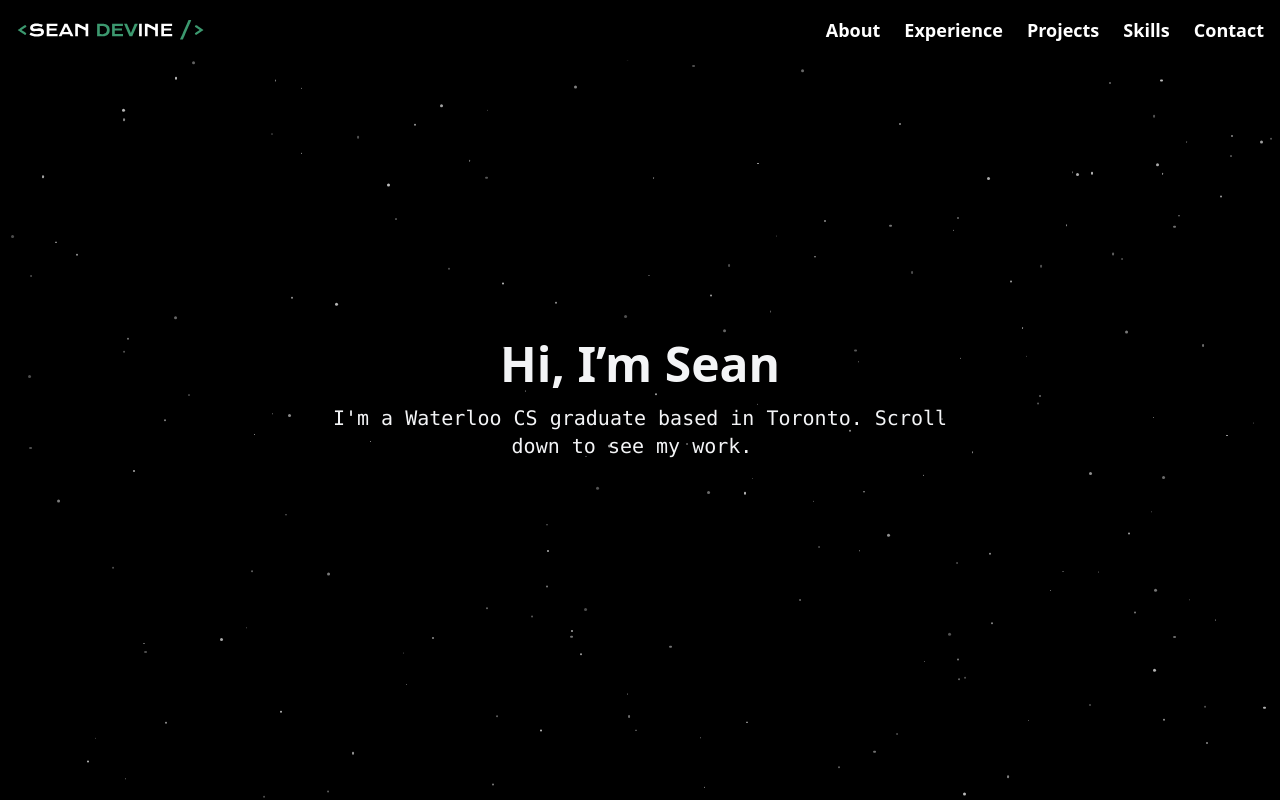
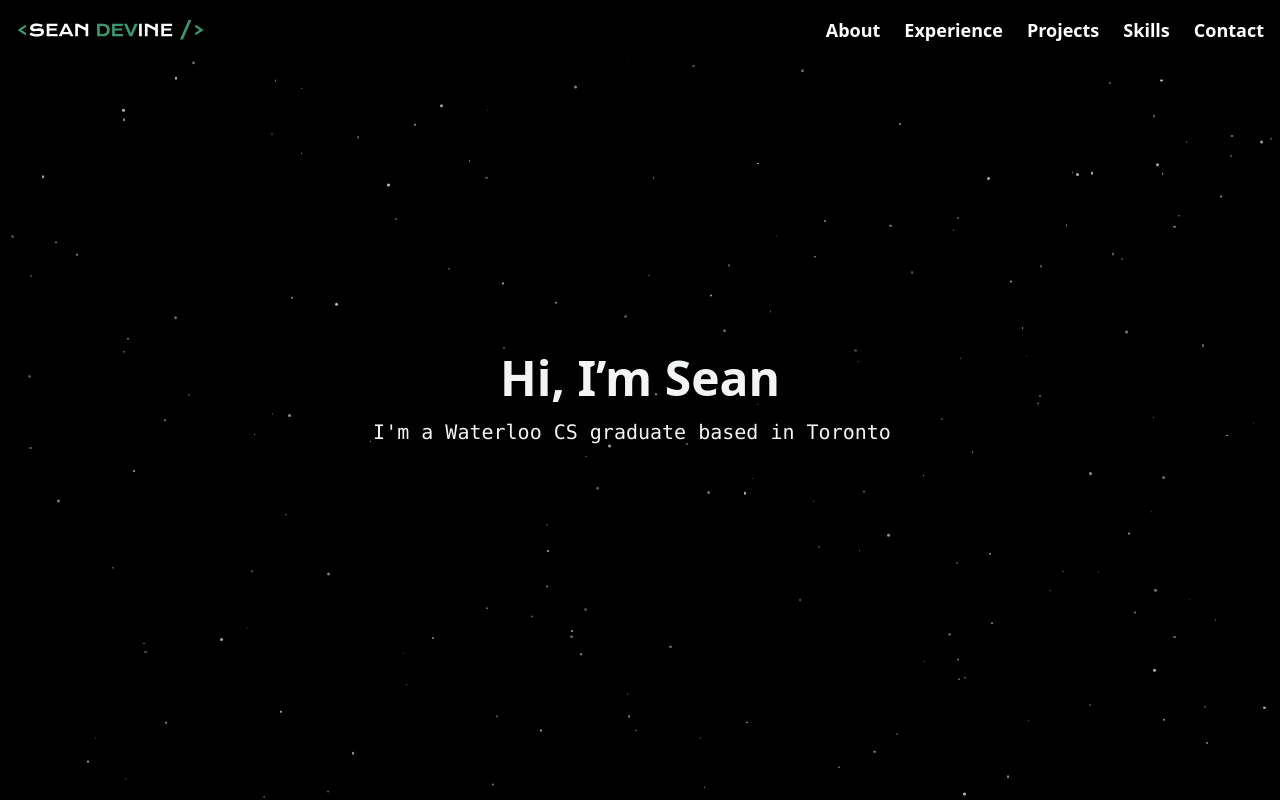
Before and after one commit to seandevine369/my-website, a React (Vite) app: page / in a window 1280 px wide. Shown: the top 800 px of the page. Built offline with nearby package versions, Linux system fonts and the light colour scheme.

Commit message:
style: removed scroll down to see my work from home page

```diff
--- a/src/sections/HomeSection.tsx
+++ b/src/sections/HomeSection.tsx
@@ -5,7 +5,7 @@ import Section from "../components/Section";
 import Stars from "../components/Stars";
 
 export default function HomeSection() {
-    const fullText = "I'm a Waterloo CS graduate based in Toronto. Scroll down to see my work.";
+    const fullText = "I'm a Waterloo CS graduate based in Toronto";
     const [displayedText, setDisplayedText] = useState("");
     const [showCursor, setShowCursor] = useState(true);
 
```
